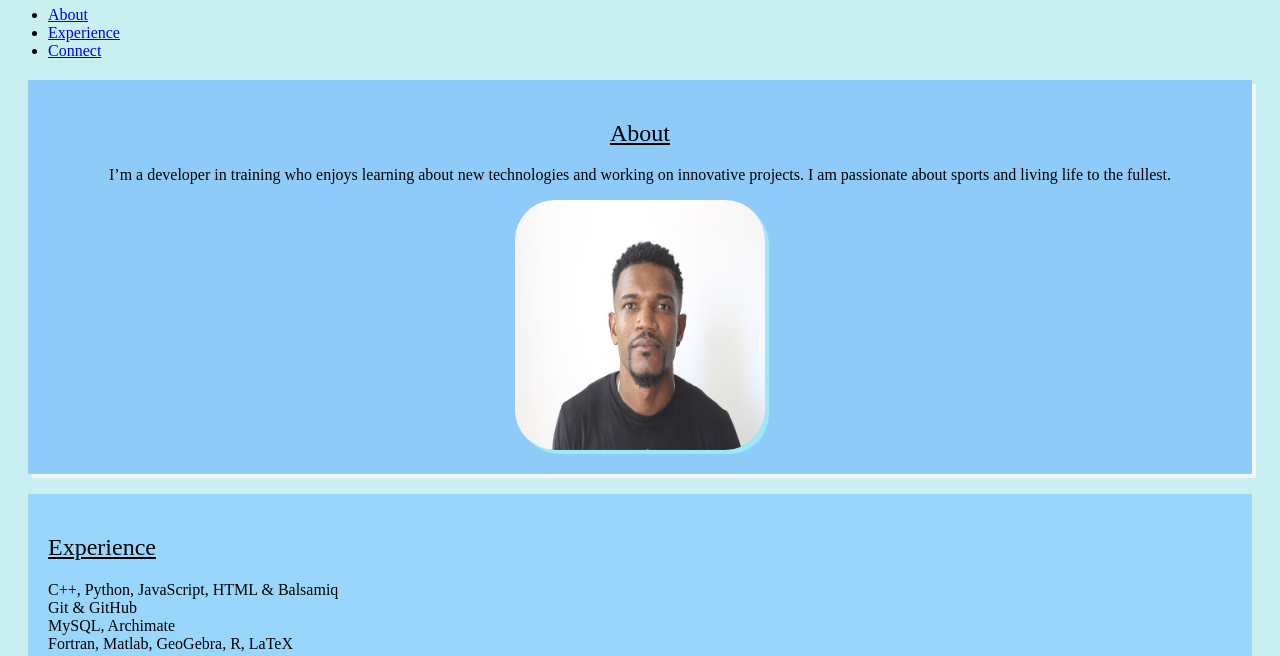
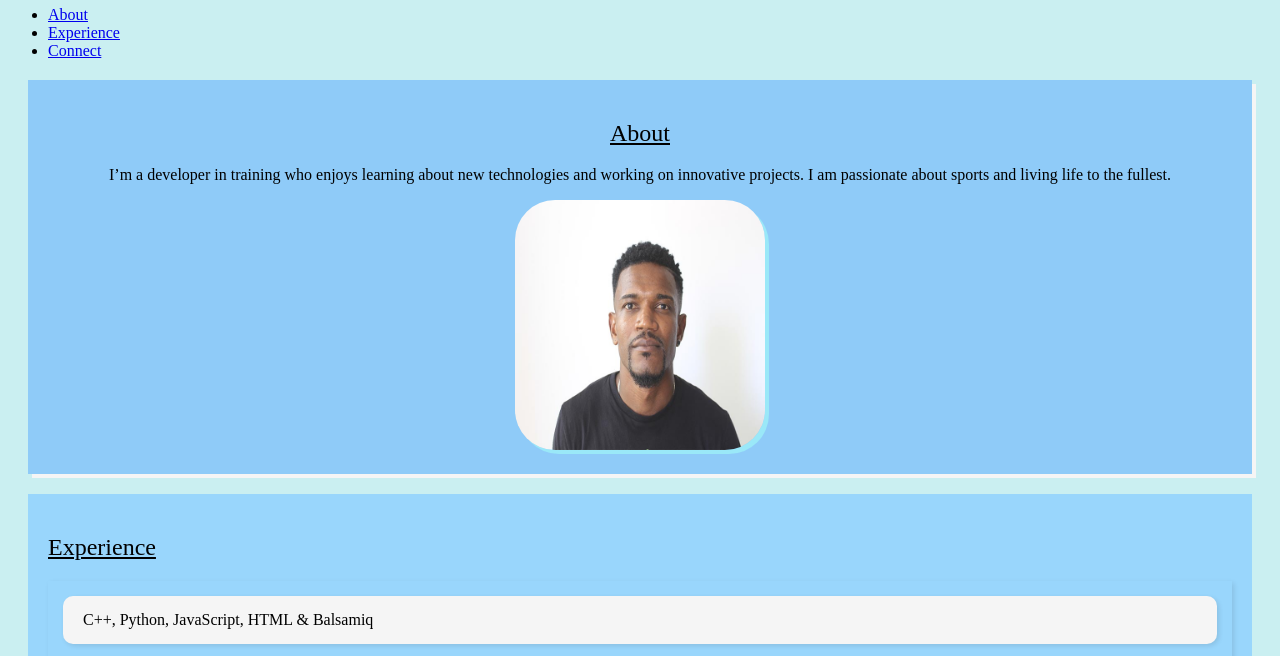
Before and after one commit to adilbcardoso/adilson-cardoso-luna, a plain HTML site: page index.html in a window 1280 px wide. Shown: the part 95-751 px from the top of the page. Drawn offline with Linux system fonts and the light colour scheme.

Commit message:
Style Experience section

```diff
--- a/css/index.css
+++ b/css/index.css
@@ -34,16 +34,30 @@ section {
   box-shadow: 4px 4px rgb(154, 232, 248);
 }
 #experience ul {
+  box-shadow: 2px 2px 5px rgba(0, 0, 0, 0.1);
+  list-style-type: none;
+  padding: 15px;
+}
+#experience li {
+  background-color: whitesmoke;
+  padding: 15px 20px;
+  margin-bottom: 15px;
+  border-radius: 10px;
+  box-shadow: 2px 2px 5px rgba(0, 0, 0, 0.1);
+  margin-bottom: 15px;
+}
+#experience {
+  background-color: rgb(153, 214, 252);
+  list-style-type: none;
+}
+
+#connect ul {
   list-style-type: none;
   padding: 0;
+  margin: 0;
 }
-
-#experience {
-  background-color: rgb(153, 214, 252);
-  margin-bottom: 2px;
-}
-
 #connect a i {
+  list-style-type: none;
   margin-right: 8px; /* space between text */
   font-size: 1.2em; /* icone size */
   vertical-align: middle;
```
